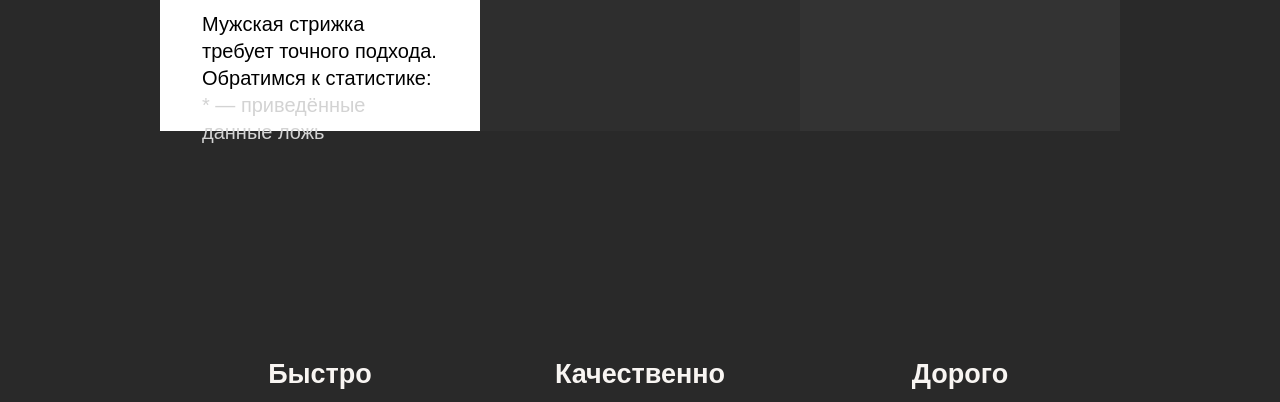
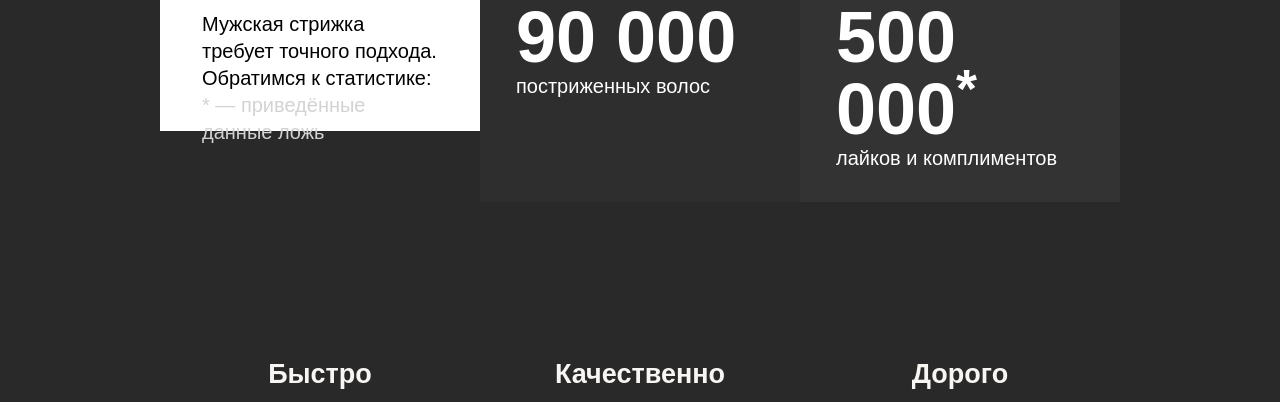
Before and after one commit to Slash606/barb_responsive, a website: page app/index.html in a window 1280 px wide. Shown: the part 747-1149 px from the top of the page. Drawn offline with nearby package versions, Linux system fonts and the light colour scheme; files that its build step writes are made by us from their sources.

Commit message:
влаовал

```diff
--- a/app/index.html
+++ b/app/index.html
@@ -72,10 +72,22 @@
 
         </div>
         <div class="stats__data">
-            <div class="stats__tile">1</div>
-            <div class="stats__tile">2</div>
-            <div class="stats__tile">3</div>
-            <div class="stats__tile">4</div>
+            <div class="stats__tile">
+                <span class="stats__price">1 500<sup>*</sup></span>
+                <span class="stats__descr">рублей вложений</span>
+            </div>
+            <div class="stats__tile">
+                <span class="stats__price">7 200</span>
+                <span class="stats__descr">секунд времени мастера</span>
+            </div>
+            <div class="stats__tile">
+                <span class="stats__price">90 000</span>
+                <span class="stats__descr">постриженных волос</span>
+            </div>
+            <div class="stats__tile">
+                <span class="stats__price">500 000<sup>*</sup></span>
+                <span class="stats__descr">лайков и комплиментов</span>
+            </div>
         </div>
     </section>
     <section class="advantages  container">
--- a/app/sass/main.scss
+++ b/app/sass/main.scss
@@ -161,6 +161,10 @@
 }
 
 .stats__tile {
+  box-sizing: border-box;
+  display: flex;
+  flex-direction: column;
+  padding: 30px 36px;
   color: black;
   font-size: 40px;
   width: 50%;
@@ -183,6 +187,21 @@
       background-color: $dark-grey;
     }
   }
+}
+
+.stats__price {
+  font-family: $default-font;
+  font-size: 72px;
+  line-height: 72px;
+  font-weight: bold;
+  color: #ffffff;
+}
+
+.stats__descr {
+  font-family: $default-font;
+  color: #ffffff;
+  font-size: 20px;
+  line-height: 27px;
 }
 
 .advantages__list {
```
